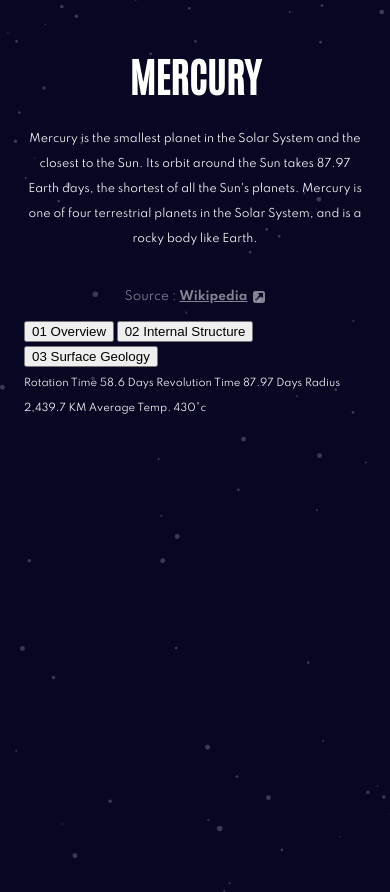
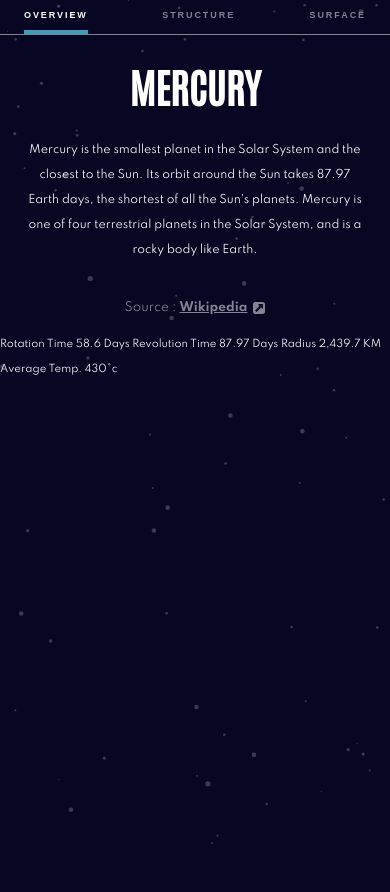
Before and after one commit to markup-mitchell/planets, a plain HTML site: page html/index.html in a window 390 px wide. After the commit the page ends 844 px from the top, so only its background shows below. Drawn offline with Linux system fonts and the light colour scheme.

Commit message:
tabs on mobile

```diff
--- a/css/global.css
+++ b/css/global.css
@@ -14,6 +14,8 @@
 	--orange: #cd5120;
 	--green: #1ec2a4;
 	--blue: #2d68f0;
+
+	--standard-padding: 2.4rem;
 
 	--info-text__font-size: 1.1rem;
 	--info-source__font-size: 1.2rem;
@@ -34,8 +36,17 @@ body {
 	background-size: cover;
 	background-color: var(--black);
 	color: var(--white);
-	padding: 2.4rem;
+	/* padding: 2.4rem; */
 	margin: 0;
+}
+
+main {
+	/* padding: 2.4rem; */
+}
+
+#panels {
+	padding-left: var(--standard-padding);
+	padding-right: var(--standard-padding);
 }
 
 h1,
@@ -103,6 +114,50 @@ h3 {
 	padding-right: 18px;
 }
 
+/* reset button styles */
+
+button {
+	display: inline-block;
+	border: none;
+	padding: 1rem 0;
+	margin: 0;
+	text-decoration: none;
+	background: transparent;
+	color: var(--light-grey);
+	font-size: 0.9rem;
+	font-weight: bold;
+	text-transform: uppercase;
+	cursor: pointer;
+	text-align: center;
+	transition: background 250ms ease-in-out, transform 150ms ease;
+	-webkit-appearance: none;
+	-moz-appearance: none;
+	letter-spacing: 1.93px;
+	border-bottom: solid 4px transparent;
+}
+
+button:focus-visible {
+	outline: 1px solid #fff;
+	outline-offset: 4px;
+}
+
+button [role="tab"] {
+	text-decoration-color: var(--aqua);
+}
+
+[aria-selected="true"] {
+	border-bottom: solid 4px var(--aqua);
+	color: var(--white);
+}
+
+[role="tablist"] {
+	display: flex;
+	justify-content: space-between;
+	border-bottom: 1px solid var(--light-grey);
+	padding-left: var(--standard-padding);
+	padding-right: var(--standard-padding);
+}
+
 @media (min-width: 426px) {
 	:root {
 		--h1__text: 4.8rem;
@@ -115,4 +170,7 @@ h3 {
 		--info-text__font-size: 1.4rem;
 		--info-source__font-size: 1.4rem;
 	}
+	button {
+		font-size: 1.2rem;
+	}
 }
--- a/html/index.html
+++ b/html/index.html
@@ -1,36 +1,76 @@
 <!DOCTYPE html>
 <html lang="en">
 	<head>
-  <meta charset="UTF-8">
-  <meta name="viewport" content="width=device-width, initial-scale=1.0">
+		<meta charset="UTF-8" />
+		<meta name="viewport" content="width=device-width, initial-scale=1.0" />
 
-  <link rel="icon" type="image/png" sizes="32x32" href="./assets/favicon-32x32.png">
-  <link rel="stylesheet" href="/css/global.css">
+		<link
+			rel="icon"
+			type="image/png"
+			sizes="32x32"
+			href="./assets/favicon-32x32.png"
+		/>
+		<link rel="stylesheet" href="/css/global.css" />
 		<script src="/js/scripts.js"></script>
 		<title>Frontend Mentor | Planets fact site</title>
 	</head>
 	<body>
-  <h1>
-
-    Mercury
-  </h1>
+		<main>
+			<div class="tabs">
+				<div role="tablist" aria-label="Planet Facts">
+					<button
+						data-info="overview"
+						role="tab"
+						aria-selected="true"
+						aria-controls="panel__overview"
+						id="tab__overview"
+						tabindex="0"
+					>
+						Overview
+					</button>
+					<button
+						data-info="structure"
+						role="tab"
+						aria-selected="false"
+						aria-controls="panel__structure"
+						id="tab__structure"
+						tabindex="0"
+					>
+						Structure
+					</button>
+					<button
+						data-info="geology"
+						role="tab"
+						aria-selected="false"
+						aria-controls="panel__geology"
+						id="tab__geology"
+						tabindex="0"
+					>
+						Surface
+					</button>
+				</div>
+			</div>
+			<h1>Mercury</h1>
 
 			<!-- Overview Content Start -->
 			<div id="panels">
-
 				<div
 					id="panel__overview"
-    role="tabpanel" tabindex="0" aria-labelledby="tab__overview"
+					role="tabpanel"
+					tabindex="0"
+					aria-labelledby="tab__overview"
 				>
 					<p class="info__text">
 						Mercury is the smallest planet in the Solar System and the closest
 						to the Sun. Its orbit around the Sun takes 87.97 Earth days, the
-      shortest of all the Sun's planets. Mercury is one of four terrestrial
-      planets in the Solar System, and is a rocky body like Earth.
+						shortest of all the Sun's planets. Mercury is one of four
+						terrestrial planets in the Solar System, and is a rocky body like
+						Earth.
 					</p>
 
 					<p class="info__source">
-      Source : <a href="https://en.wikipedia.org/wiki/Mercury_(planet)">
+						Source :
+						<a href="https://en.wikipedia.org/wiki/Mercury_(planet)">
 							<b>Wikipedia</b>
 						</a>
 					</p>
@@ -41,17 +81,24 @@
 				<!-- Internal Structure Content Start -->
 				<div
 					id="panel__structure"
-  role="tabpanel" tabindex="0" aria-labelledby="tab__structure"
+					role="tabpanel"
+					tabindex="0"
+					aria-labelledby="tab__structure"
 				>
 					<p class="info__text">
-    Mercury appears to have a solid silicate crust and mantle overlying a
-    solid, iron sulfide outer core layer, a deeper liquid core layer, and
-    a solid inner core. The planet's density is the second highest in the
-    Solar System at 5.427 g/cm3 , only slightly less than Earth's density.
+						Mercury appears to have a solid silicate crust and mantle overlying
+						a solid, iron sulfide outer core layer, a deeper liquid core layer,
+						and a solid inner core. The planet's density is the second highest
+						in the Solar System at 5.427 g/cm3 , only slightly less than Earth's
+						density.
 					</p>
 
 					<p class="info__source">
-    Source : <a href="https://en.wikipedia.org/wiki/Mercury_(planet)#Internal_structure"><b>Wikipedia</b></a>
+						Source :
+						<a
+							href="https://en.wikipedia.org/wiki/Mercury_(planet)#Internal_structure"
+							><b>Wikipedia</b></a
+						>
 					</p>
 				</div>
 				<!-- Internal Structure Content End -->
@@ -59,62 +106,30 @@
 				<!-- Surface Geology Content Start -->
 				<div
 					id="panel__geology"
-  role="tabpanel" tabindex="0" aria-labelledby="tab__geology"
+					role="tabpanel"
+					tabindex="0"
+					aria-labelledby="tab__geology"
 				>
 					<p class="info__text">
-    Mercury's surface is similar in appearance to that of the Moon, showing
-    extensive mare-like plains and heavy cratering, indicating that it has
-    been geologically inactive for billions of years. It is more heterogeneous
-    than either Mars's or the Moon’s.
+						Mercury's surface is similar in appearance to that of the Moon,
+						showing extensive mare-like plains and heavy cratering, indicating
+						that it has been geologically inactive for billions of years. It is
+						more heterogeneous than either Mars's or the Moon’s.
 					</p>
 					<p class="info__source">
-    Source : <a href="https://en.wikipedia.org/wiki/Mercury_(planet)#Surface_geology">
-      <b>
-        Wikipedia
-      </b>
+						Source :
+						<a
+							href="https://en.wikipedia.org/wiki/Mercury_(planet)#Surface_geology"
+						>
+							<b> Wikipedia </b>
 						</a>
 					</p>
 				</div>
 				<!-- Surface Geology Content End -->
 			</div>
-<div class="tabs">
-    <div role="tablist" aria-label="Planet Facts">
-      <button
-      data-info="overview"
-      role="tab"
-      aria-selected="true" aria-controls="panel__overview" id="tab__overview" tabindex="0"
-      >
-      01 Overview
-    </button>
-    <button
-    data-info="structure"
-    role="tab"
-    aria-selected="false" aria-controls="panel__structure" id="tab__structure" tabindex="0"
-    >
-    02 Internal Structure
-  </button>
-  <button
-  data-info="geology"
-  role="tab"
-  aria-selected="false" aria-controls="panel__geology" id="tab__geology" tabindex="0"
-  >
-  03 Surface Geology
-</button>
-</div>
-</div>
 
-Rotation Time
-58.6 Days
-
-Revolution Time
-87.97 Days
-
-Radius
-2,439.7 KM
-
-  Average Temp.
-  430°c
-
+			Rotation Time 58.6 Days Revolution Time 87.97 Days Radius 2,439.7 KM
+			Average Temp. 430°c
 		</main>
 	</body>
 </html>
```
Lines whose indentation alone changed are shown as unchanged.
